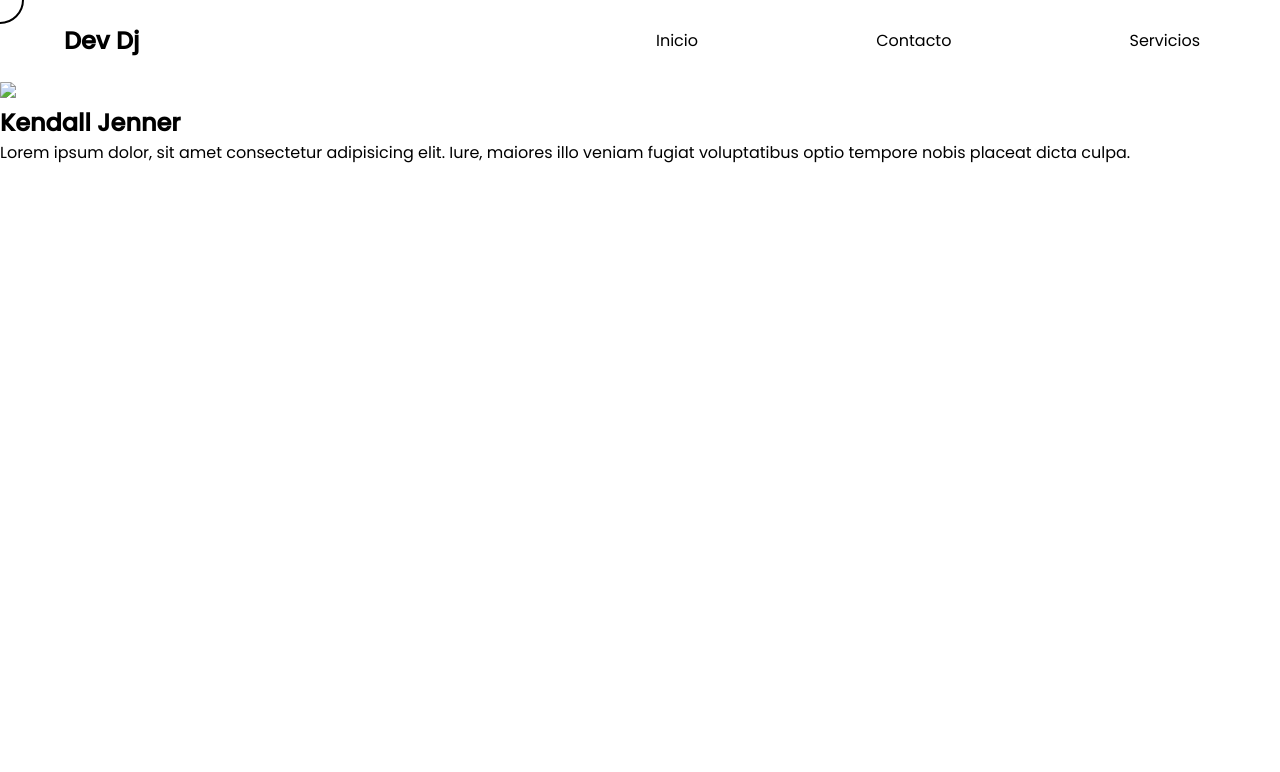
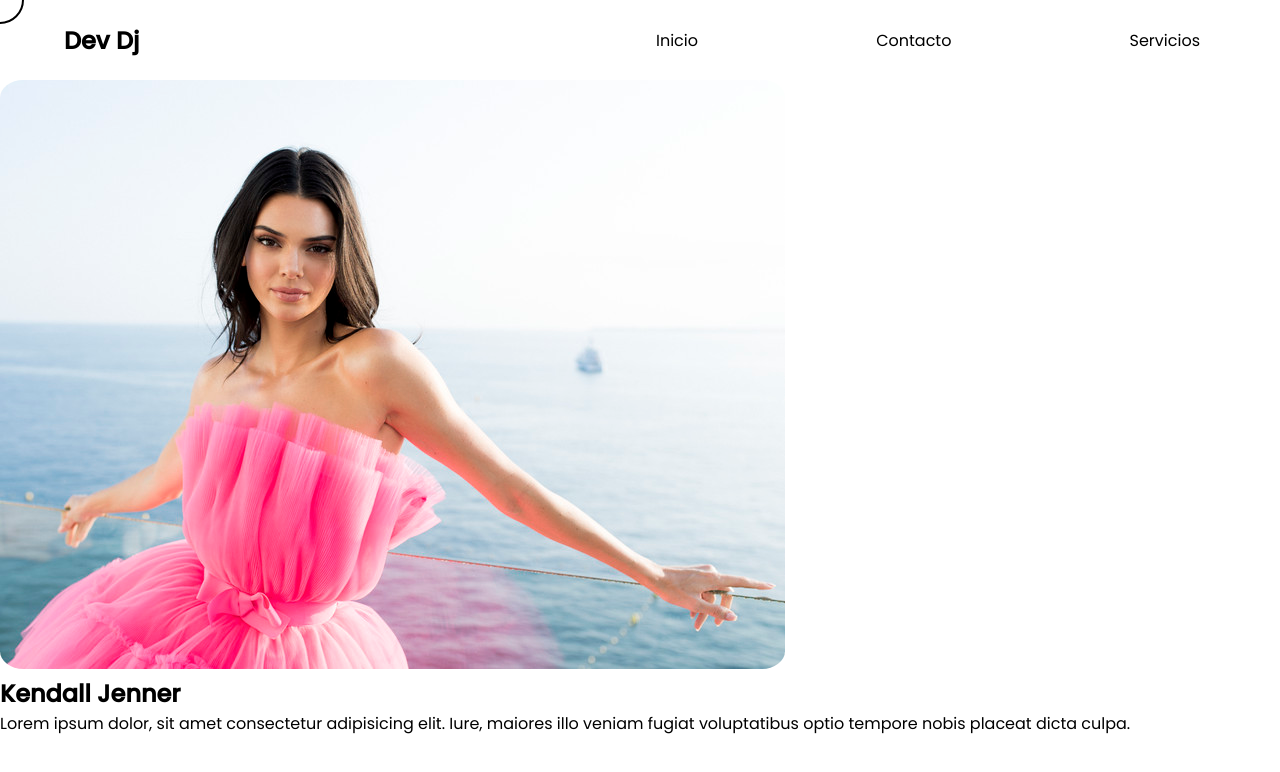
Before and after one commit to DaniaJA98/Cursor-DEV-ED, a plain HTML site: page index.html in a window 1280 px wide. Drawn offline with Linux system fonts and the light colour scheme.

Commit message:
correccion imagen

```diff
--- a/index.html
+++ b/index.html
@@ -27,7 +27,7 @@
     <section>
 
         <div class="front-cover">
-            <img src="../Cursor DEV ED/img/kendall.jpg">
+            <img src="img/kendall.jpg">
         </div>
 
         <div class="front-desc">
```
